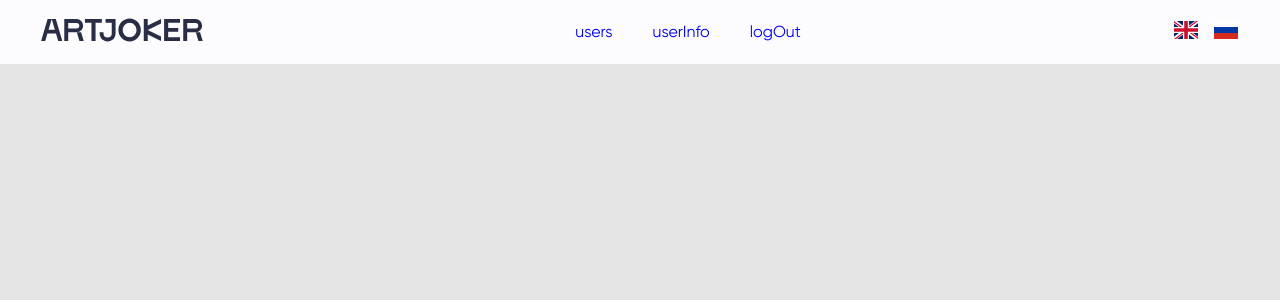
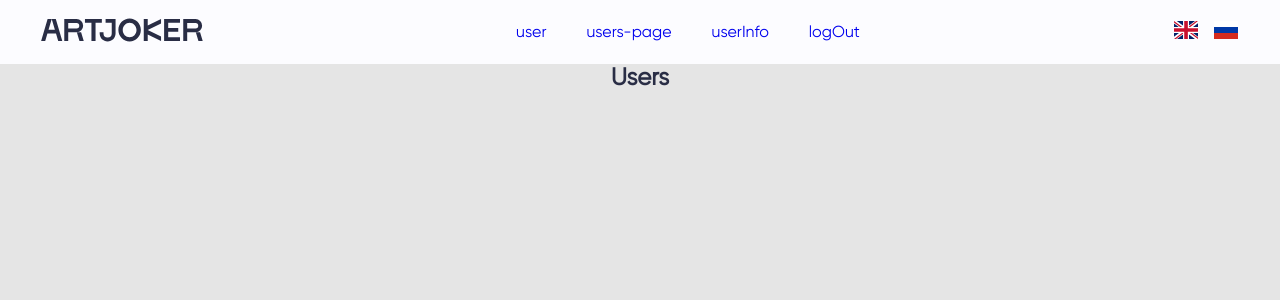
Before and after one commit to alina-fedyniak/test_users, a React (Create React App) app: page /users-page in a window 1280 px wide. Shown: the top 300 px of the page. Built offline with nearby package versions, Linux system fonts and the light colour scheme; no server answers.

Commit message:
get users data from api and add to store

```diff
--- a/src/App.tsx
+++ b/src/App.tsx
@@ -5,6 +5,7 @@ import { I18nProvider, LOCALES } from './lang';
 import { Provider } from 'react-redux';
 import store from './redux/store';
 import { User } from './components/User';
+import  UsersPage  from './pages/UsersPage';
 import { LogOut } from './components/LogOut';
 import { UserInfo } from './components/UserInfo';
 import HomePage from "./pages/HomePage";
@@ -32,6 +33,7 @@ function App(): JSX.Element {
                 <Routes>
                     <Route path="/" element={<HomePage />} />
                     <Route path="/users" element={<User />} />
+                    <Route path="/users-page" element={<UsersPage />} />
                     <Route path="/userInfo" element={<UserInfo />} />
                     <Route path="/logOut" element={<LogOut />} />
                 </Routes>
--- a/src/components/NavBar/index.tsx
+++ b/src/components/NavBar/index.tsx
@@ -9,7 +9,9 @@ export function NavBar(): JSX.Element {
             <Container>
                 <div className={styles.navList}>
                     <NavLink className={styles.navList__link} to="/users">
-                        users
+                        user
+                    </NavLink><NavLink className={styles.navList__link} to="/users-page">
+                        users-page
                     </NavLink>
                     <NavLink className={styles.navList__link} to="/userInfo">
                         userInfo
--- a/src/components/Users/index.tsx
+++ b/src/components/Users/index.tsx
@@ -1,8 +1,12 @@
 import React from 'react';
 import './Users.module.scss';
 import styles from './Users.module.scss';
+import { useSelector } from 'react-redux';
+import { usersSelector } from '../../redux/users/selectors';
 
 export function Users(): JSX.Element {
+    const users = useSelector(usersSelector);
+console.log(users);
     return (
         <div className={styles.usersPage}>
             <h2>Users</h2>
--- a/src/pages/UsersPage/index.tsx
+++ b/src/pages/UsersPage/index.tsx
@@ -1,25 +1,22 @@
 import styles from './UsersPage.module.scss';
-import { useSelector } from 'react-redux';
-import { driversSelector } from '../../redux/users/selectors';
 import { useEffect } from 'react';
 import { useDispatch } from 'react-redux';
 import { fetchUsersRequest } from '../../redux/users/actions';
-import { userApi } from '../../api/userService';
+import { Users } from '../../components/Users'
 
-userApi.fetchUsers();
 
 function UsersPage(): JSX.Element {
     const dispatch = useDispatch();
-
-    const users = useSelector(driversSelector);
-
+console.log(23424234)
     useEffect(() => {
         dispatch(fetchUsersRequest());
     }, [dispatch]);
 
-    return <div className={styles.usersPage}>
-
-    </div>;
+    return (
+        <div className={styles.usersPage}>
+            <Users />
+        </div>
+    );
 }
 
 export default UsersPage;
--- a/src/redux/users/selectors.ts
+++ b/src/redux/users/selectors.ts
@@ -1,6 +1,6 @@
 import { User, Status, State } from '../../interfaces';
 
-const driversSelector = (state: State): User[] =>
+const usersSelector = (state: State): User[] =>
     state.usersReducer.users;
 
-export { driversSelector };
+export { usersSelector };
```
